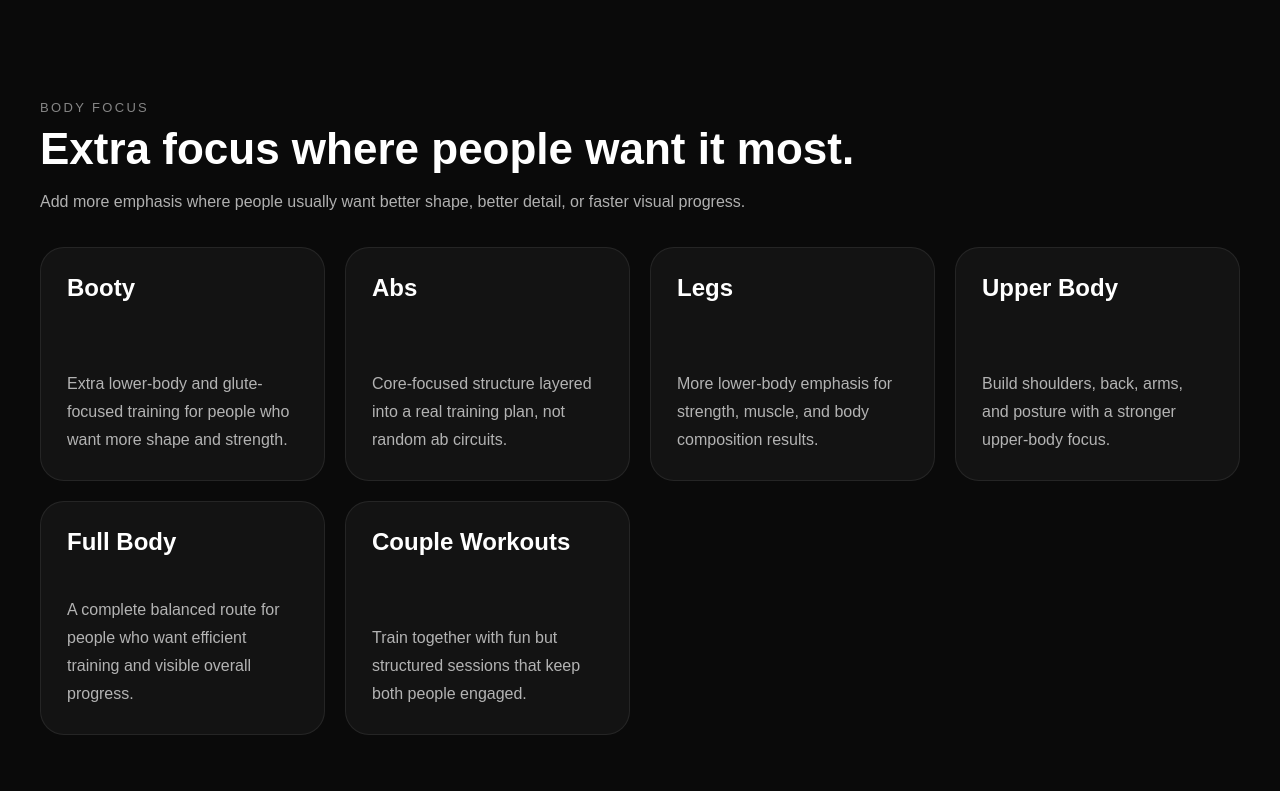
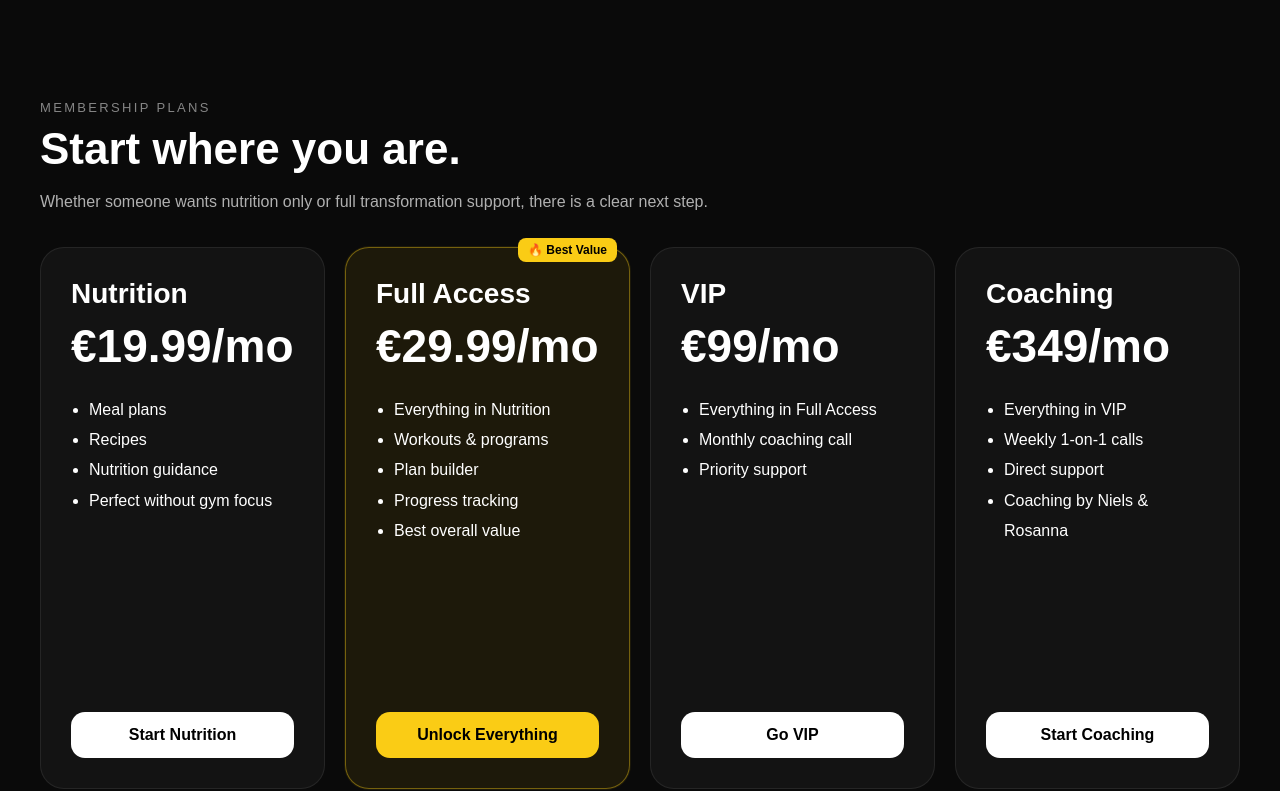
Before and after one commit to nielsvdz-ops/fit-couple-club, a Next.js app: page / in a window 1280 px wide. Shown: the part 2823-3614 px from the top of the page. Built offline with nearby package versions, Linux system fonts and the light colour scheme.

Commit message:
Update page.js

```diff
--- a/app/page.js
+++ b/app/page.js
@@ -244,27 +244,6 @@ export default function Home() {
         </div>
       </section>
 
-      <section style={sectionWrap}>
-        <div style={sectionHeader}>
-          <div style={eyebrowStyle}>Body Focus</div>
-          <h2 style={sectionTitleStyle}>
-            Extra focus where people want it most.
-          </h2>
-          <p style={sectionIntroText}>
-            Add more emphasis where people usually want better shape, better
-            detail, or faster visual progress.
-          </p>
-        </div>
-
-        <div style={showcaseGrid}>
-          {focusCards.map((focus) => (
-            <div key={focus.title} style={showcaseCard}>
-              <div style={showcaseTitle}>{focus.title}</div>
-              <p style={showcaseText}>{focus.text}</p>
-            </div>
-          ))}
-        </div>
-      </section>
 
       <section id="pricing" style={sectionWrap}>
         <div style={sectionHeader}>
```
